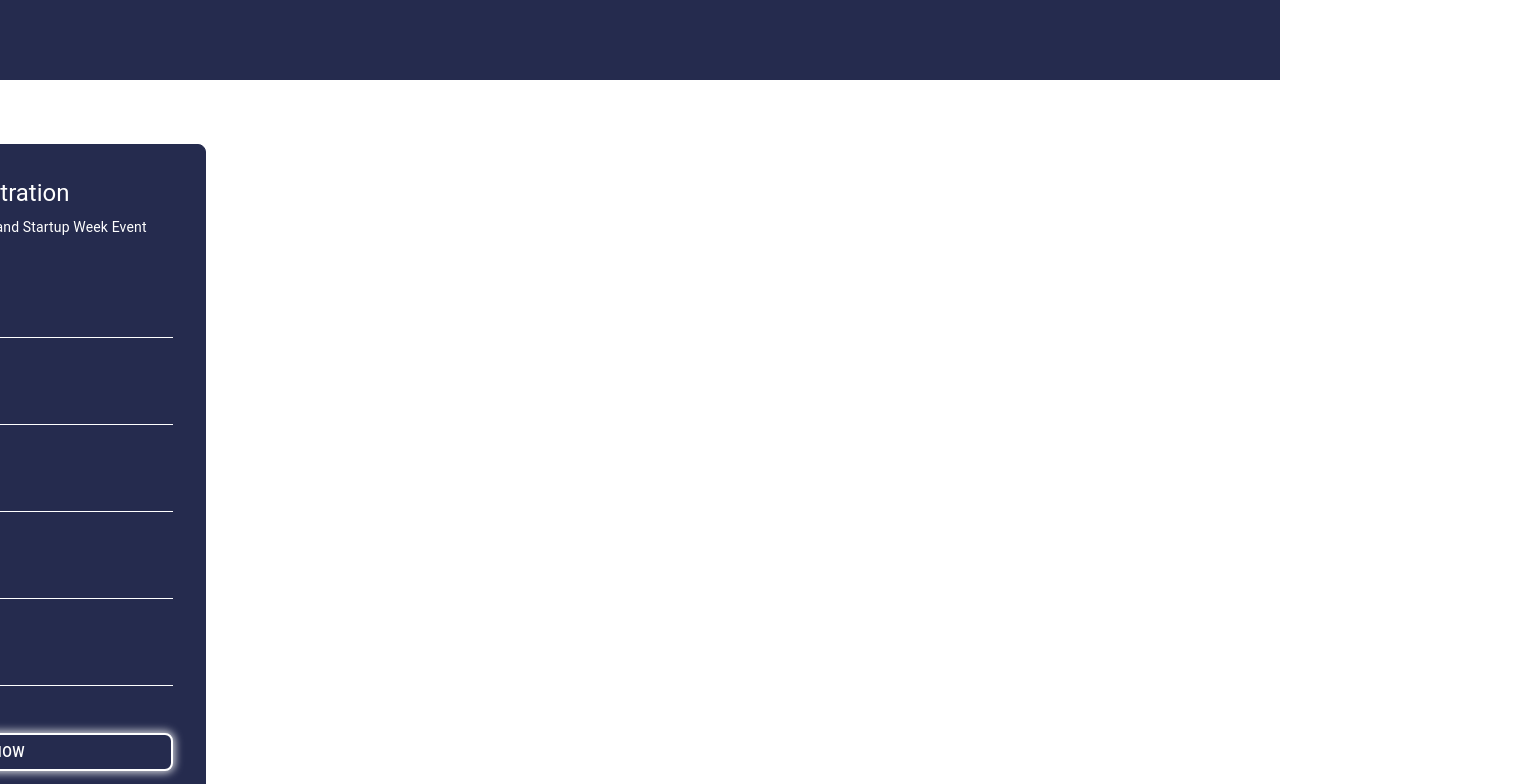
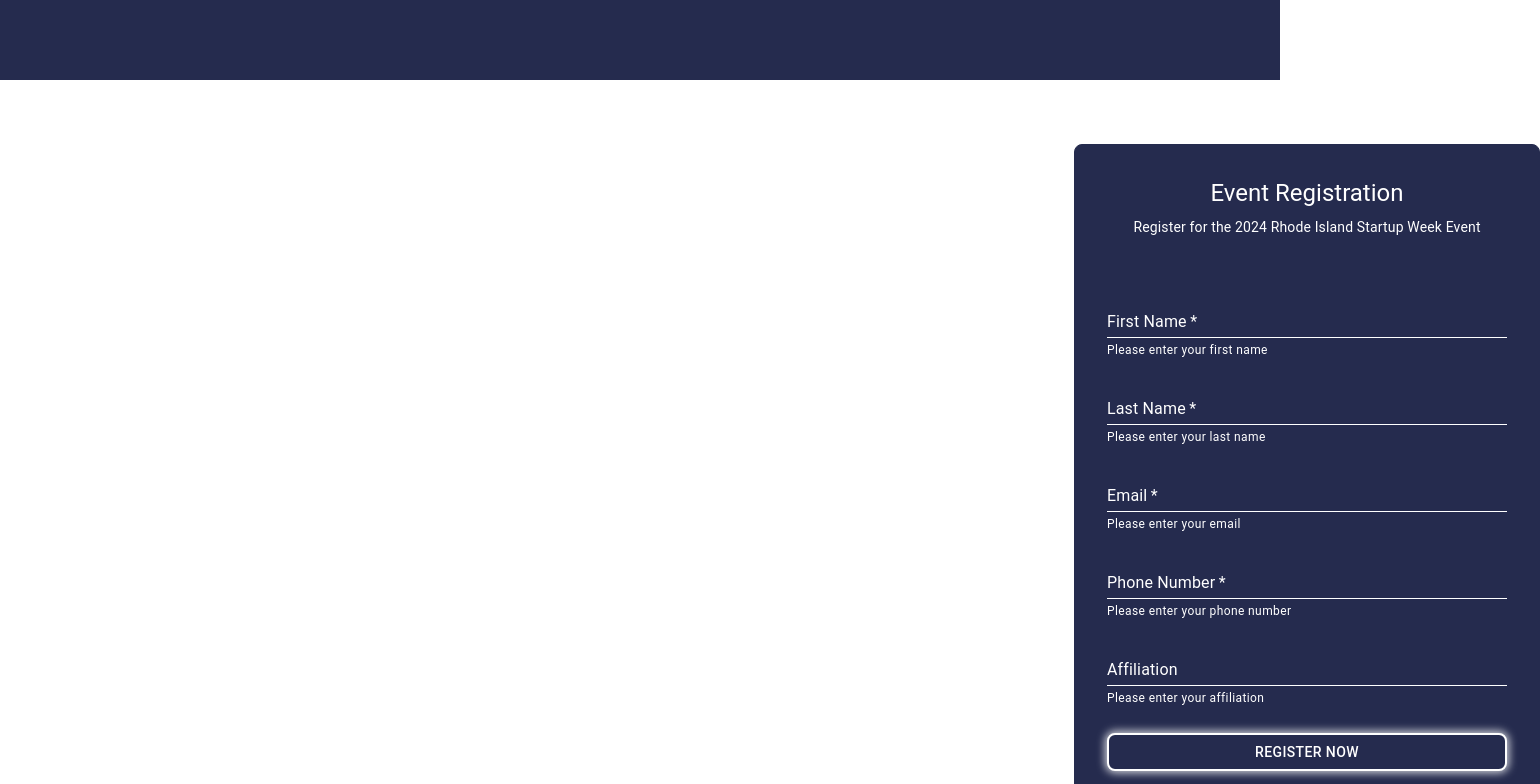
Before and after one commit to DanteCady/StartupWeekPlatform, a React (Create React App) app: page / in a window 1280 px wide. Shown: the top 784 px of the page, 1540 px wide, since content can reach past the window. Built offline with nearby package versions, Linux system fonts and the light colour scheme.

Commit message:
Updated form position

```diff
--- a/src/views/home/page.js
+++ b/src/views/home/page.js
@@ -15,8 +15,8 @@
       sx={{
         display: 'flex',
         flexDirection: 'column',
-        alignItems: isMobile ? 'center' : 'flex-start',
-        justifyContent: 'flex-start',
+        alignItems: isMobile ? 'center' : 'flex-end',
+        justifyContent: 'flex-end',
         width: '100%',
         height: '100%',
         mt: '2rem',
@@ -36,7 +36,7 @@
           border: '1px solid #252b4e',
           borderRadius: '8px',
           position: isMobile ? 'static' : 'relative',
-          left: isMobile ? '0' : '-300px',
+          right: isMobile ? '0' : '-300px',
           mt: '2rem',
           backgroundColor: '#252b4e',
           color: '#fff',
```
Also changed, not shown: 1 other file (tests, documents, lock files or other folders).
